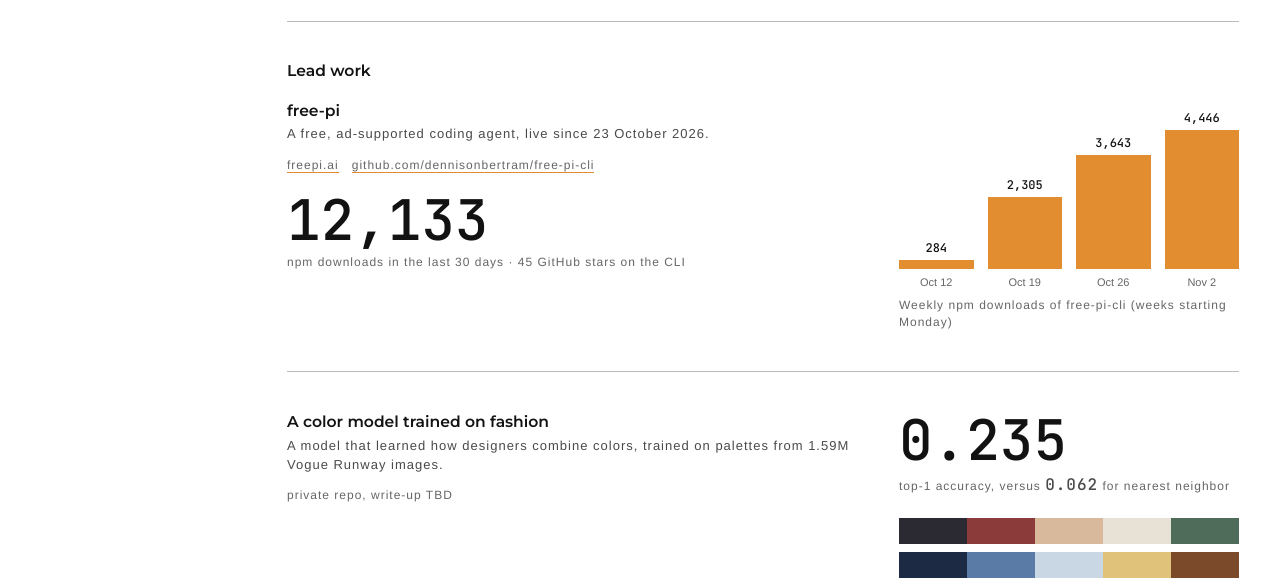
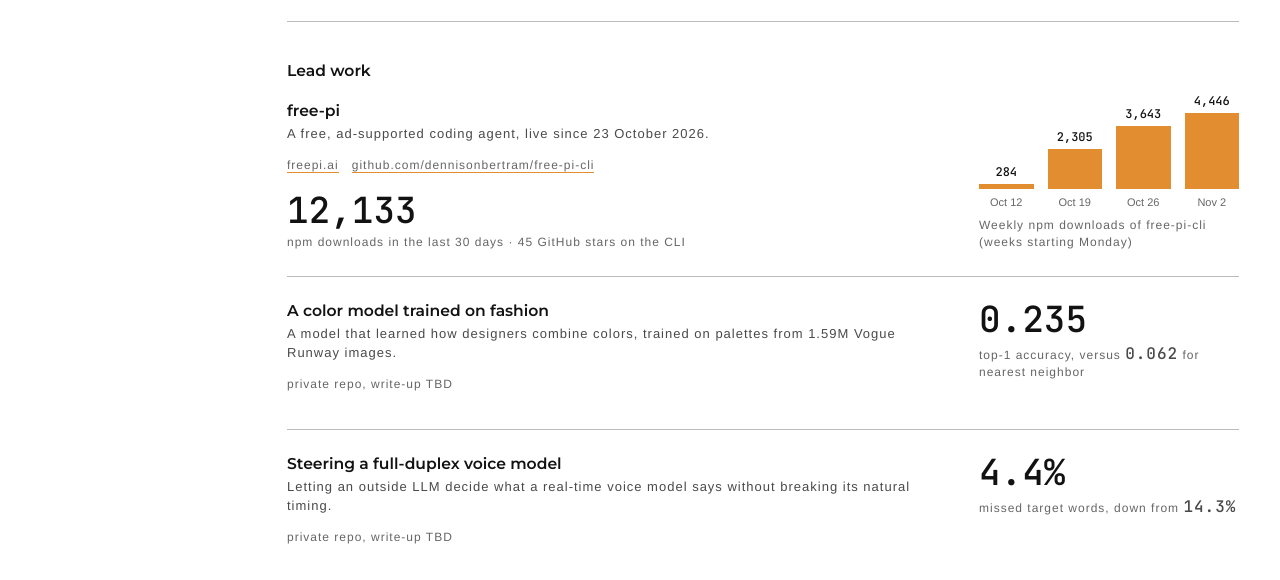
Before and after one commit to dennisonbertram/dennisonbertram.github.io, a plain HTML site: page index.html in a window 1280 px wide. Shown: the part 355-935 px from the top of the page. Drawn offline with Linux system fonts and the light colour scheme.

Commit message:
Compact the Lead work section
Smaller numbers, chart and spacing, and the illustrative color palettes are removed, so the four lead projects fit in less space.

Co-Authored-By: Claude Fable 5.2 <noreply@anthropic.com>

```diff
--- a/index.html
+++ b/index.html
@@ -41,11 +41,11 @@ hr{margin:48px 0 40px;height:1px;border:0;background:var(--rule)}
 .meta a{color:var(--mute)}
 .private{color:var(--mute);font-size:12px}
 .tag{display:inline-block;font:500 11px/1 "JetBrains Mono",monospace;letter-spacing:0;color:var(--accent-text);border:1px solid var(--accent);padding:3px 6px;margin-left:6px;vertical-align:2px}
-.lead{display:grid;grid-template-columns:minmax(0,1fr) 340px;gap:20px 48px;padding:0 0 40px;margin:0 0 40px;border-bottom:1px solid var(--rule)}
+.lead{display:grid;grid-template-columns:minmax(0,1fr) 260px;gap:16px 40px;padding:0 0 24px;margin:0 0 24px;border-bottom:1px solid var(--rule)}
 .lead:last-child{border:0;margin-bottom:0}
 .lead .vis{align-self:start}
 .limit{border-left:2px solid var(--accent);padding-left:12px}
-.bignum{font:500 56px/1 "JetBrains Mono",monospace;letter-spacing:0;color:var(--head)}
+.bignum{font:500 36px/1 "JetBrains Mono",monospace;letter-spacing:0;color:var(--head)}
 .cmp{font-size:12px;color:var(--mute);margin:6px 0 0}
 .cmp b{font:500 16px "JetBrains Mono",monospace;color:var(--ink)}
 .stat{margin:0 0 18px}
@@ -65,7 +65,7 @@ figure{margin:0}
 .rows .n{color:var(--head);font-size:14px;font-weight:500}
 .go{color:var(--accent-text);border-bottom-color:var(--accent)}
 .go:hover{color:var(--head);border-color:var(--head)}
-.bars{display:flex;align-items:flex-end;gap:14px;height:190px}
+.bars{display:flex;align-items:flex-end;gap:14px;height:110px}
 .bars>div{flex:1;display:flex;flex-direction:column;justify-content:flex-end;align-items:stretch;text-align:center}
 .bars i{display:block;background:var(--accent)}
 .bars .v{font:500 12px "JetBrains Mono",monospace;letter-spacing:0;color:var(--head);margin-bottom:4px}
@@ -120,10 +120,10 @@ main{margin:0;padding:24px 16px}
 </div>
 <figure class="vis">
 <div class="bars" role="img" aria-label="Weekly npm downloads of free-pi-cli: week of Oct 12, 284; Oct 19, 2,305; Oct 26, 3,643; Nov 2, 4,446">
-<div><span class="v">284</span><i style="height:9px"></i><span class="w">Oct 12</span></div>
-<div><span class="v">2,305</span><i style="height:72px"></i><span class="w">Oct 19</span></div>
-<div><span class="v">3,643</span><i style="height:114px"></i><span class="w">Oct 26</span></div>
-<div><span class="v">4,446</span><i style="height:139px"></i><span class="w">Nov 2</span></div>
+<div><span class="v">284</span><i style="height:5px"></i><span class="w">Oct 12</span></div>
+<div><span class="v">2,305</span><i style="height:40px"></i><span class="w">Oct 19</span></div>
+<div><span class="v">3,643</span><i style="height:63px"></i><span class="w">Oct 26</span></div>
+<div><span class="v">4,446</span><i style="height:76px"></i><span class="w">Nov 2</span></div>
 </div>
 <figcaption>Weekly npm downloads of free-pi-cli (weeks starting Monday)</figcaption>
 </figure>
@@ -138,12 +138,6 @@ main{margin:0;padding:24px 16px}
 <div class="vis">
 <div class="bignum">0.235</div>
 <p class="cmp">top-1 accuracy, versus <b>0.062</b> for nearest neighbor</p>
-<div class="pal" aria-hidden="true">
-<div><i style="background:#2b2a33"></i><i style="background:#8c3b3b"></i><i style="background:#d9b99b"></i><i style="background:#e8e2d6"></i><i style="background:#4f6b5a"></i></div>
-<div><i style="background:#1d2a44"></i><i style="background:#5a7ba6"></i><i style="background:#c9d6e3"></i><i style="background:#e1c27a"></i><i style="background:#7a4a2b"></i></div>
-<div><i style="background:#111"></i><i style="background:#6b1f2a"></i><i style="background:#b8433c"></i><i style="background:#e8a58f"></i><i style="background:#f3e9e0"></i></div>
-</div>
-<p class="cap">Illustrative palettes drawn in CSS. They are not model output.</p>
 </div>
 </article>
 
```
